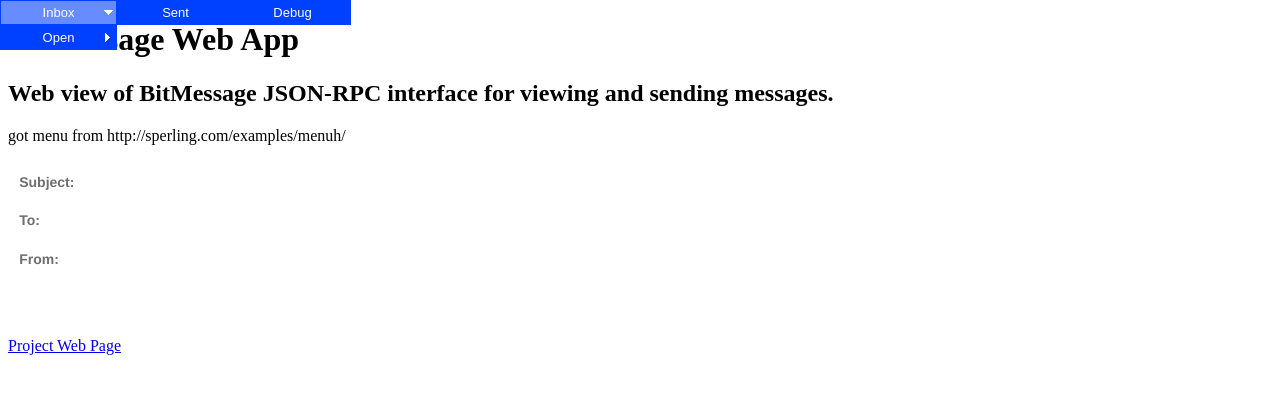
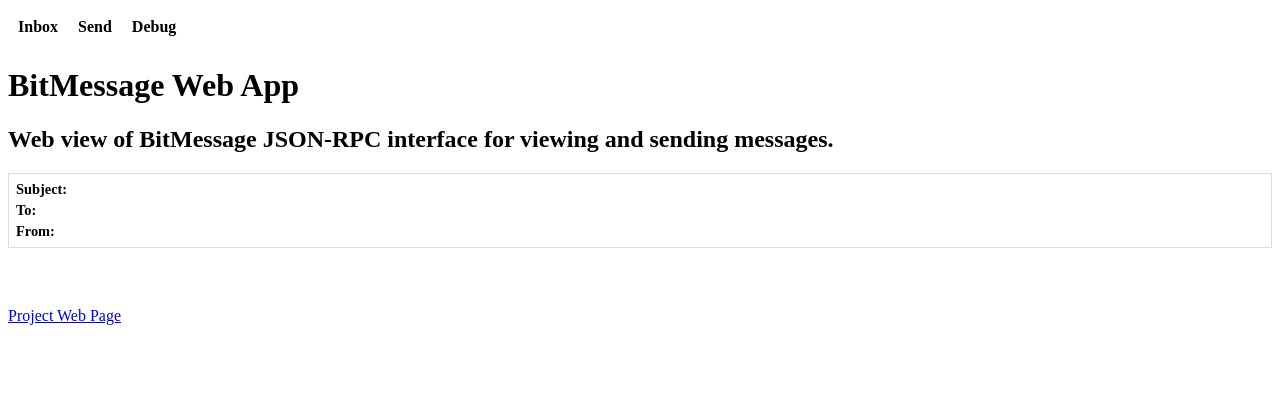
Before and after one commit to mjasny/BitMessageWebApp, a Flask app: template templates/view.html in a window 1280 px wide. Shown: the top 394 px of the page. Run offline with Flask 2, Linux system fonts and the light colour scheme; the template is opened without the code that fills it, so the values that code supplies are empty.

Commit message:
Improved Nav and Tables

```diff
--- a/static/style.css
+++ b/static/style.css
@@ -1,153 +1,79 @@
-article, aside, figure, footer, header, hgroup, nav, section
-{
-    display: block;
+#nav {
+    list-style: none;
+    font-weight: bold;
+    margin-bottom: 10px;
+    width: 100%;
+    text-align: center;
+    background-color: #FFFFFF;
+    height:38px;
 }
 
-#menuh-container
-	{
-	position: absolute;
-	top: 0em;
-	left: 0em;
+#nav ul {
+    list-style-type: none;
+    margin: 0px;
+    padding: 0;
+    width: 100%;
 }
 
-#menuh
-	{
-	font-size: small;
-	font-family: arial, helvetica, sans-serif;
-	width:100%;
-	float:left;
-	margin:0em;
-	margin-top: 0em;
+#nav li {
+    margin: 0px;
+    display:
 }
 
-#menuh a
-	{
-	text-align: center;
-	display:block;
-	border: 1px solid #0040FF;
-	white-space:nowrap;
-	margin:0;
-	padding: 0.3em;
+#nav li a {
+    padding: 10px;
+    text-decoration: none;
+    font-weight: bold;
+    color: #000000;
+    background-color: #FFFFFF;
+    float: left
 }
 
-#menuh a:link, #menuh a:visited, #menuh a:active	/* menu at rest */
-	{
-	color: white;
-	background-color: #0040FF;		/* royal blue */
-	text-decoration:none;
+#nav li a:hover {
+    color: #FFFFFF;
+    background-color: #3d84d2;
 }
 
-#menuh a:hover						/* menu on mouse-over  */
-	{
-	color: white;
-	background-color: #668CFF;	/* cornflowerblue */
-	text-decoration:none;
+table {
+background-color: #fff;
+border: 1px solid #ddd;
+empty-cells: show;
+font-size: 90%;
+margin: 0 0 0 0;
+padding: 4px;
+text-align: left;
+width: 100%;
 }
-
-#menuh a.top_parent, #menuh a.top_parent:hover  /* attaches down-arrow to all top-parents */
-	{
-	background-image: url(navdown_white.gif);
-	background-position: right center;
-	background-repeat: no-repeat;
+table caption {
+color: #777;
+margin: 0 0 5px 0;
+padding: 0;
+text-align: center;
+text-transform: uppercase;
 }
-
-#menuh a.parent, #menuh a.parent:hover 	/* attaches side-arrow to all parents */
-	{
-	background-image: url(nav_white.gif);
-	background-position: right center;
-	background-repeat: no-repeat;
-	}
-
-#menuh ul
-	{
-	list-style:none;
-	margin:0;
-	padding:0;
-	float:left;
-	width:9em;	/* width of all menu boxes */
-	/* NOTE: For adjustable menu boxes you can comment out the above width rule.
-	However, you will have to add padding in the "#menh a" rule so that the menu boxes
-	will have space on either side of the text -- try it */
-	}
-
-#menuh li
-	{
-	position:relative;
-	min-height: 1px;		/* Sophie Dennis contribution for IE7 */
-	vertical-align: bottom;		/* Sophie Dennis contribution for IE7 */
-	}
-
-#menuh ul ul
-	{
-	position:absolute;
-	z-index:500;
-	top:auto;
-	display:none;
-	padding: 1em;
-	margin:-1em 0 0 -1em;
-	}
-
-#menuh ul ul ul
-	{
-	top:0;
-	left:100%;
-	}
-
-div#menuh li:hover
-	{
-	cursor:pointer;
-	z-index:100;
-	}
-
-div#menuh li:hover ul ul,
-div#menuh li li:hover ul ul,
-div#menuh li li li:hover ul ul,
-div#menuh li li li li:hover ul ul
-{display:none;}
-
-div#menuh li:hover ul,
-div#menuh li li:hover ul,
-div#menuh li li li:hover ul,
-div#menuh li li li li:hover ul
-{display:block;}
-
-/* End CSS Drop Down Menu */
-
-table {
-  border-collapse: collapse;
-  border: none;
-  font: normal 14px helvetica, verdana, arial, sans-serif;
-  border-spacing: 1px;
-  }
-td, th {
-  border: 1px;
-  padding: .8em;
-  color: #6E6E6E;
-  }
-tbody td a {
-  background: transparent;
-  text-decoration: none;
-  color: #9F9F9F;
-  }
-tbody th a {
-  font: bold 11px helvetica, verdana, arial, sans-serif;
-  background: transparent;
-  text-decoration: none;
-  font-weight:normal;
-  color: #9F9F9F;
-  }
-tbody th {
-  vertical-align: top;
+table thead th {
+border: 0;
+border-bottom: 1px solid #ddd;
+color: #777;
+font-size: 90%;
+padding: 3px 0;
+margin: 0 0 5px 0;
 text-align: left;
 }
-tbody td {
-  vertical-align: top;
-  text-align: left;
+table tbody tr.odd {
+background-color: #eff7ff;
 }
-tbody tr:hover {
-  background: #0E0E0E;
+table tbody tr.even {
+background-color: #fff;
 }
-tbody tr:hover th,
-tbody tr.odd:hover th {
-  background: #0E0E0E;
+table tbody tr:hover {
+background-color: #3d84d2;
 }
+table tbody td {
+color: #888;
+padding: 2px;
+border: 0;
+}
+table tbody tr:hover td {
+color: #fff;
+}
--- a/templates/base.html
+++ b/templates/base.html
@@ -13,42 +13,19 @@
 
   <header>
 
+<div id="nav">
+    <ul>
+        <li><a href="/">Inbox</a></li>
+        <li><a href="/sentmessage">Send</a></li>
+        <li><a href="/debug">Debug</a></li>
+    </ul>
+</div>
+
     <hgroup>
       <h1>BitMessage Web App</h1>
       <h2>Web view of BitMessage JSON-RPC interface for viewing and sending
           messages.</h2>
     </hgroup>
-
-got menu from http://sperling.com/examples/menuh/
-<br /><br />
-<div id="menuh-container">
-<div id="menuh">
-	<ul>
-		<li><a href="/" class="top_parent">Inbox</a>
-		<ul>
-			<li><a href="/" class="parent">Open</a>
-				<ul>
-				<li><a href="#">Write</a></li>
-				<li><a href="#">Sub 1:5:2</a></li>
-				<li><a href="#">Sub 1:5:3</a></li>
-				<li><a href="#">Sub 1:5:</a></li>
-				<li><a href="#">Sub 1:5:5</a></li>
-				</ul>
-			</li>
-		</ul>
-		</li>
-	</ul>
-
-	<ul>
-		<li><a href="/sentmessages">Sent</a></li>
-	</ul>
-	<ul>
-		<li><a href="/debug">Debug</a></li>
-	</ul>
-</div> 	<!-- end the menuh-container div -->
-</div>	<!-- end the menuh div -->
-
-
   </header>
 
 
--- a/templates/index.html
+++ b/templates/index.html
@@ -11,8 +11,7 @@
         {% for message in messages %}
 
             <tr>
-                <td><a href="/view/{{ message.msgid }}">
-                                {{ message.subject }}</a></td>
+                <td><a href="/view/{{ message.msgid }}">{{ message.subject }}</a></td>
                 <td>{{ message.toAddress }}</td>
                 <td>{{ message.fromAddress }}</td>
             </tr>
```
Also changed, not shown: 1 other file. Lines whose indentation alone changed are shown as unchanged.
